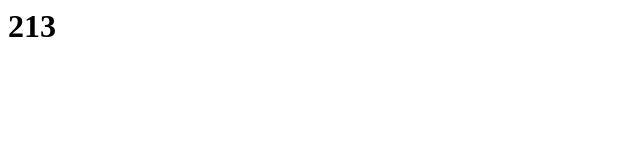
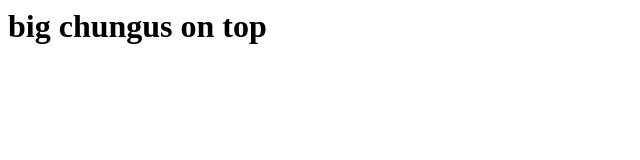
Before and after one commit to Razaeatsyou/FirstEver, a plain HTML site: page index.html in a window 1280 px wide. Shown: the whole page, without its empty margins (0-640 px from the left). Drawn offline with Linux system fonts and the light colour scheme.

Commit message:
Update index.html

```diff
--- a/index.html
+++ b/index.html
@@ -1,7 +1,7 @@
 <html>
 
 <body>
-<h1> 213 </h1>
+<h1> big chungus on top </h1>
 </body>
 
 </html>
```
